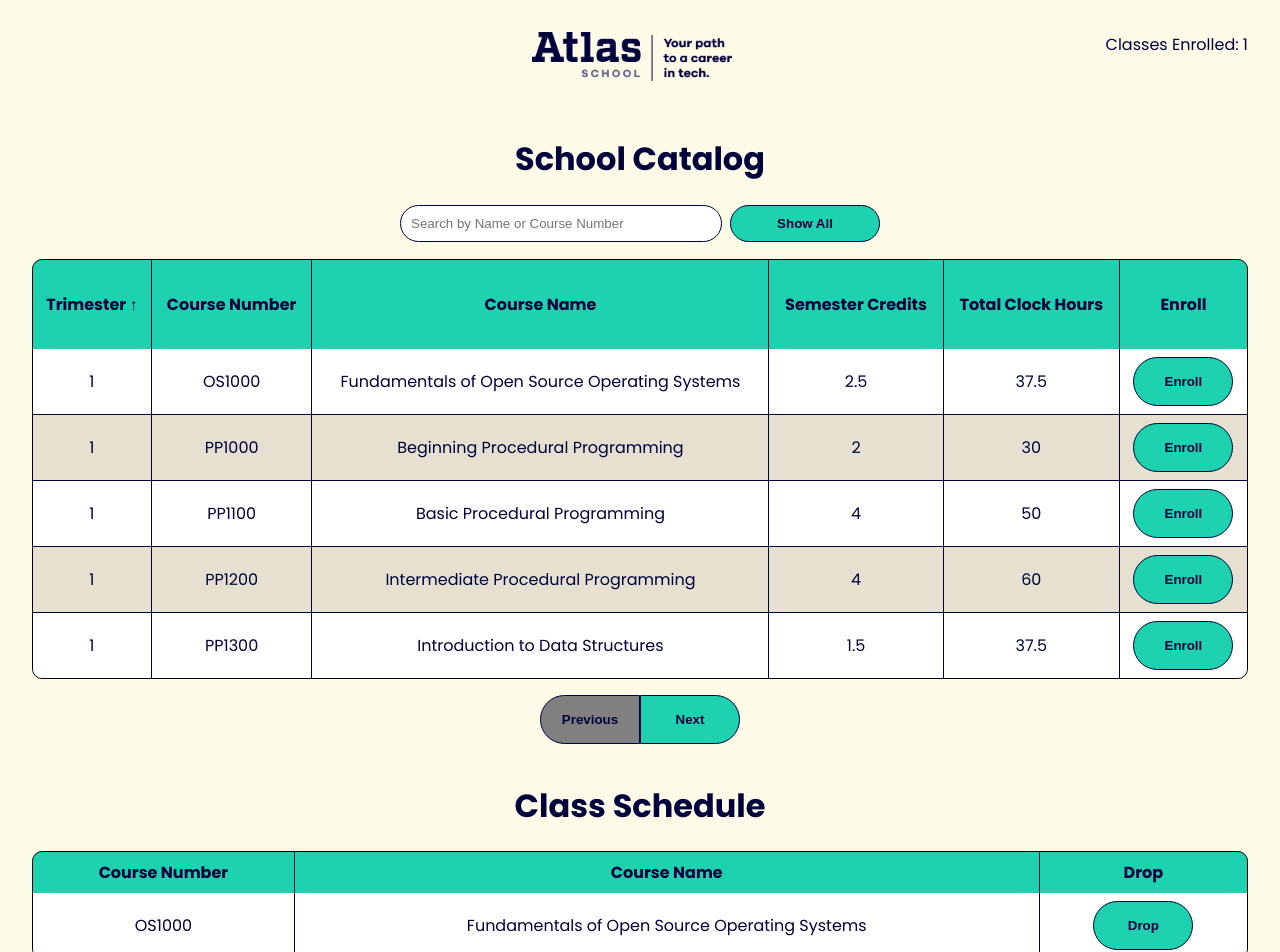
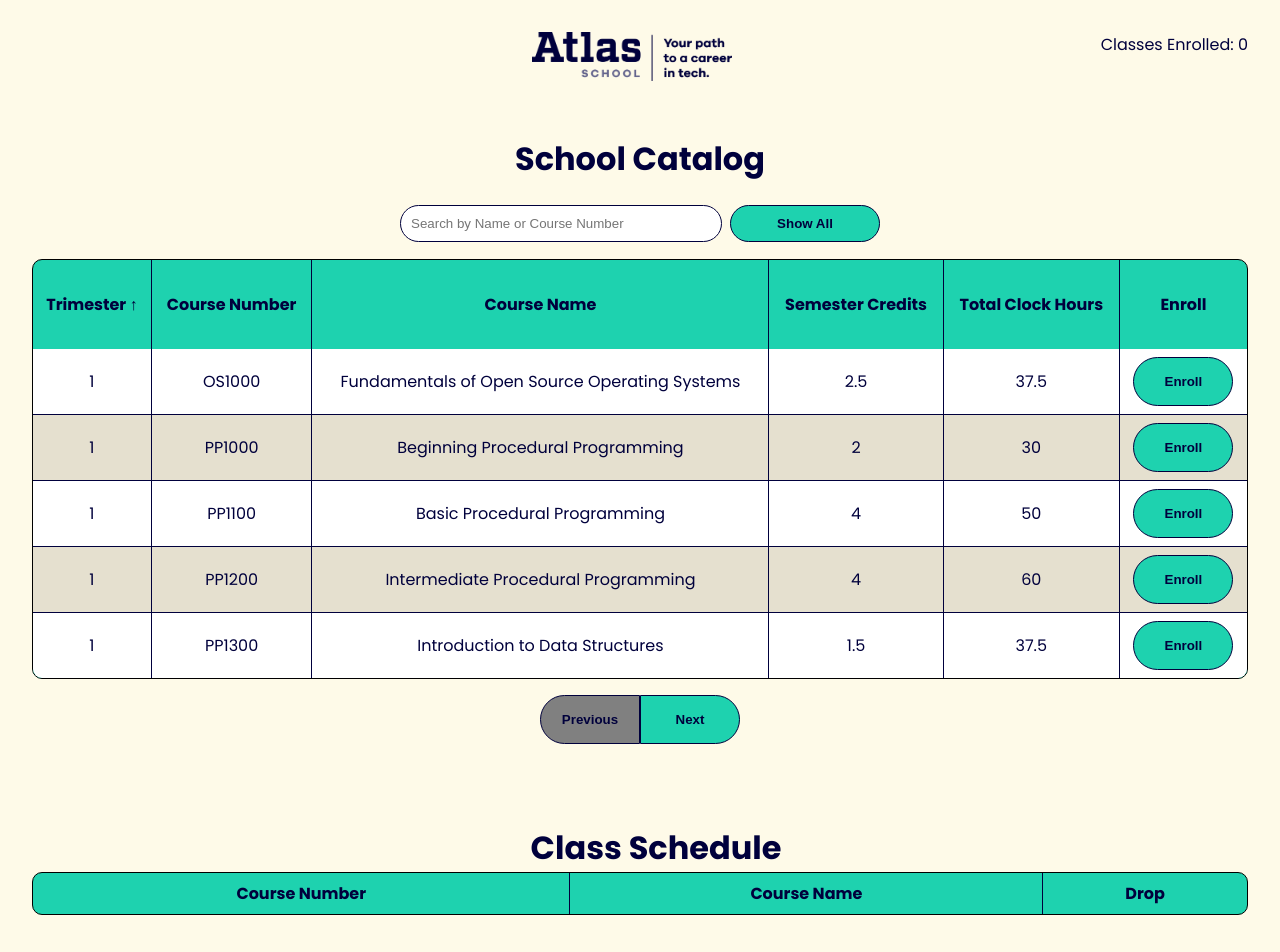
Before and after one commit to allisonabinger/atlas-react-state-intro, a React (Vite) app: page / in a window 1280 px wide. Shown: the top 952 px of the page. Built offline with nearby package versions, Linux system fonts and the light colour scheme.

Commit message:
A - 08/28 05:01 PM - added course context for enrolled courses, and enroll/drop functions

```diff
--- a/src/App.jsx
+++ b/src/App.jsx
@@ -1,13 +1,16 @@
 import SchoolCatalog from "./SchoolCatalog";
 import Header from "./Header";
 import ClassSchedule from "./ClassSchedule";
+import { CourseProvider } from "./CourseContext";
 
 export default function App() {
   return (
-    <div>
-      <Header />
-      <SchoolCatalog />
-      <ClassSchedule />
-    </div>
+    <CourseProvider>
+        <div>
+          <Header />
+          <SchoolCatalog />
+          <ClassSchedule />
+        </div>
+    </CourseProvider>
   );
 }
--- a/src/ClassSchedule.jsx
+++ b/src/ClassSchedule.jsx
@@ -1,7 +1,15 @@
+import React, { useContext, useState } from "react";
+import { CourseContext } from "./CourseContext";
+
 export default function ClassSchedule() {
+  const { enrolledCourses, dropCourse } = useContext(CourseContext);
+
   return (
     <div className="class-schedule">
       <h1>Class Schedule</h1>
+      <div className="warning" style={enrolledCourses.length >= 5 ? {} : {display: 'none'}}>
+        Careful! Too many classes may lead to burn-out!
+      </div>
       <table>
         <thead>
           <tr>
@@ -11,13 +19,17 @@ export default function ClassSchedule() {
           </tr>
         </thead>
         <tbody>
-          <tr>
-            <td>OS1000</td>
-            <td>Fundamentals of Open Source Operating Systems</td>
-            <td>
-              <button>Drop</button>
-            </td>
-          </tr>
+          {enrolledCourses.map((course) => (
+            <tr key={course.courseNumber}>
+              <td>{course.courseNumber}</td>
+              <td>{course.courseName}</td>
+              <td>
+                <button onClick={() => dropCourse(course.courseNumber)}>
+                  Drop
+                </button>
+              </td>
+            </tr>
+          ))}
         </tbody>
       </table>
     </div>
--- /dev/null
+++ b/src/CourseContext.jsx
@@ -0,0 +1,28 @@
+import React, { createContext, useState } from "react";
+
+export const CourseContext = createContext();
+
+export const CourseProvider = ({ children }) => {
+  const [enrolledCourses, setEnrolledCourses] = useState([]);
+
+  const enrollCourse = (course) => {
+
+    if (!enrolledCourses.some((enrolled) => enrolled.courseNumber === course.courseNumber)) {
+        setEnrolledCourses([...enrolledCourses, course]);
+    }
+  };
+
+  const dropCourse = (courseNumber) => {
+    setEnrolledCourses(
+      enrolledCourses.filter((course) => course.courseNumber !== courseNumber)
+    );
+  };
+
+  return (
+    <CourseContext.Provider
+      value={{ enrolledCourses, enrollCourse, dropCourse }}
+    >
+      {children}
+    </CourseContext.Provider>
+  );
+};
--- a/src/Header.jsx
+++ b/src/Header.jsx
@@ -1,10 +1,16 @@
 import logo from "./assets/logo.png";
+import { useContext } from "react";
+import { CourseContext } from "./CourseContext";
 
 export default function Header() {
+  const { enrolledCourses } = useContext(CourseContext);
+  const totalCourses = enrolledCourses.length
   return (
     <div className="header">
       <img src={logo} alt="logo" className="logo" />
-      <div className="enrollment">Classes Enrolled: 1</div>
+      <div className="enrollment">
+        Classes Enrolled: {totalCourses}
+      </div>
     </div>
   );
 }
--- a/src/SchoolCatalog.jsx
+++ b/src/SchoolCatalog.jsx
@@ -1,4 +1,5 @@
-import { useEffect, useState } from "react";
+import { useEffect, useState, useContext } from "react";
+import { CourseContext } from "./CourseContext";
 
 function SchoolCatalog() {
   const [courses, setCourses] = useState([]);
@@ -8,6 +9,9 @@ function SchoolCatalog() {
   const [page, setPage] = useState(1);
   const [pageSize, setPageSize] = useState(5);
   const [showAll, setShowAll] = useState(false);
+
+  // context enroll function
+  const { enrolledCourses, enrollCourse } = useContext(CourseContext);
 
   // fetches courses from courses.json
   useEffect(() => {
@@ -81,6 +85,13 @@ function SchoolCatalog() {
   const hasMore = sortedCourses.length > page * pageSize;
   const hasLess = page > 1;
 
+  // checks to see if class is in enrolled courses to change Enroll to Enrolled
+  const isEnrolled = (courseNumber) => {
+    return enrolledCourses.some(
+      (enrolled) => enrolled.courseNumber === courseNumber
+    );
+  };
+
   // Rendered HTML
   return (
     <div className="school-catalog">
@@ -151,7 +162,12 @@ function SchoolCatalog() {
               <td className="course-credits">{course.semesterCredits}</td>
               <td className="course-hours">{course.totalClockHours}</td>
               <td>
-                <button>Enroll</button>
+                <button
+                  onClick={() => enrollCourse(course)}
+                  disabled={isEnrolled(course.courseNumber)}
+                >
+                  {isEnrolled(course.courseNumber) ? "Enrolled" : "Enroll"}
+                </button>
               </td>
             </tr>
           ))}
--- a/src/index.css
+++ b/src/index.css
@@ -147,7 +147,7 @@ th.selected {
   width: 100px;
 }
 
-.pagination button[disabled] {
+button[disabled] {
   background: gray;
   width: 100px;
 }
@@ -175,3 +175,28 @@ button {
   width: 100px;
   border-radius: 30px;
 }
+
+.class-schedule {
+    display: flex;
+    flex-direction: column;
+}
+
+.class-schedule h1 {
+    margin: 4rem 0rem 0rem 2rem;
+}
+
+.warning {
+    align-self: center;
+    margin: 1rem 0rem 2rem;
+    padding: 1rem;
+    border: 1px solid #00003c;
+    background: #f23434;
+    color: #ffffff;
+    font-weight: 400;
+    width: 500px;
+    border-radius: 30px;
+}
+
+.hidden {
+    display: none;
+}
```
Lines whose indentation alone changed are shown as unchanged.
